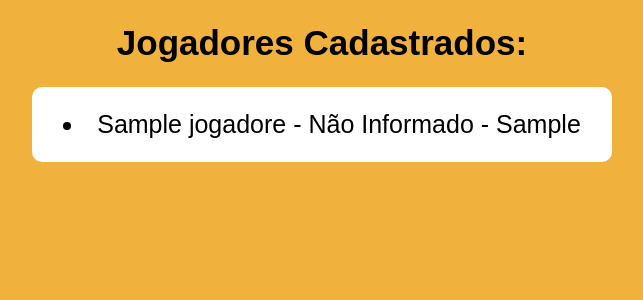
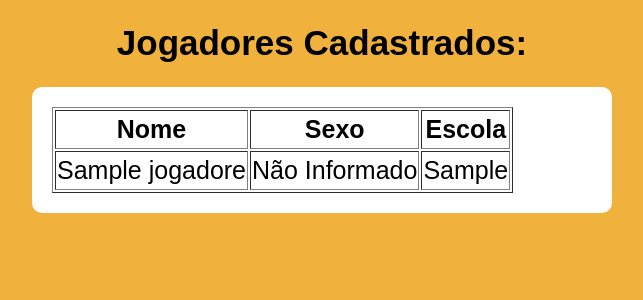
Before and after one commit to enzomribeiro/Score-Sphere, a PHP site: page /consultarJogadores.php in a window 1280 px wide. Shown: the part 58-358 px from the top of the page, without its empty margins (318-961 px from the left). Run offline with PHP 8.4, Linux system fonts and the light colour scheme; tables that the repository leaves empty hold one stand-in row (values such as "Sample post").

Commit message:
Alterei a forma de exibir os jogadores cadastrados, para exibir em Tabela

```diff
--- a/consultarJogadores.php
+++ b/consultarJogadores.php
@@ -47,14 +47,26 @@ if ($_SERVER['REQUEST_METHOD'] === 'POST') {
 $result = $conn->query($sql);
 
 if ($result->num_rows > 0) {
+    // Inicia a tabela
+    echo "<table border='1'>";
+    echo "<tr><th>Nome</th><th>Sexo</th><th>Escola</th></tr>"; // Cabeçalho da tabela
+
     // Saída dos dados de cada linha
     while ($row = $result->fetch_assoc()) {
-                echo "<li>" . $row['nome'] . " - " . ($row['sexo'] == 'M' ? 'Masculino' : ($row['sexo'] == 'F' ? 'Feminino' : 'Não Informado')) . " - " . $row['escola'] . "</li>";
+        echo "<tr>";
+        echo "<td>" . $row['nome'] . "</td>";
+        echo "<td>" . ($row['sexo'] == 'M' ? 'Masculino' : ($row['sexo'] == 'F' ? 'Feminino' : 'Não Informado')) . "</td>";
+        echo "<td>" . $row['escola'] . "</td>";
+        echo "</tr>";
     }
+
+    // Fecha a tabela
+    echo "</table>";
 } else {
-            echo "<li>Nenhum jogador cadastrado</li>";
+    echo "Nenhum jogador cadastrado";
 }
 ?>
+
     </div>
 </body>
 </html>
```
Lines whose indentation alone changed are shown as unchanged.
